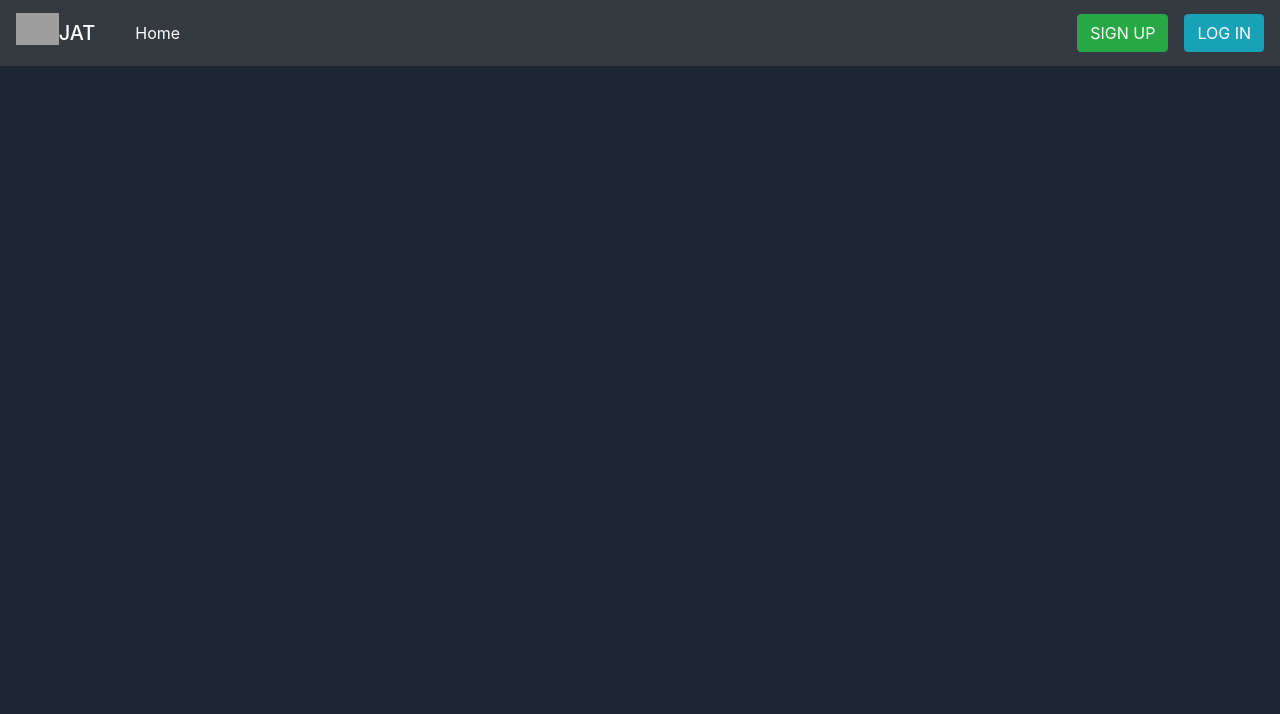
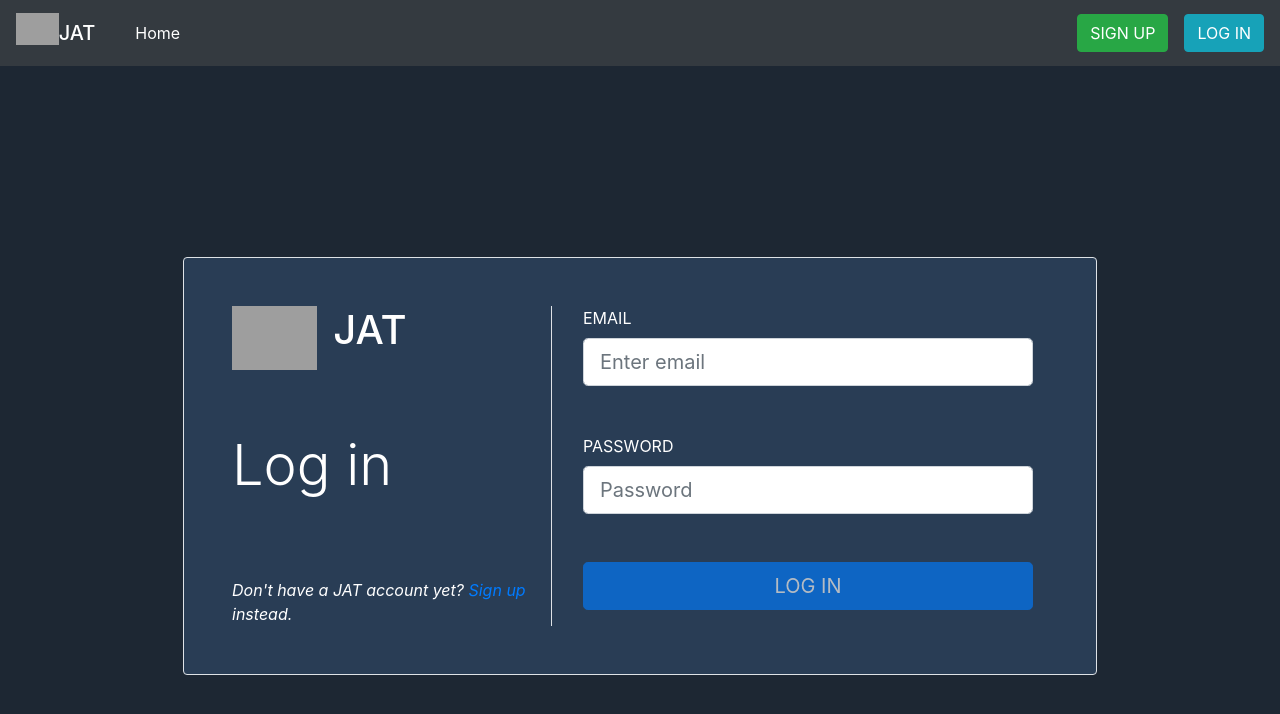
Before and after one commit to l-kimleng/jat-frontend, an Angular app: page /login in a window 1280 px wide. Before the commit this address led to /. Shown: the top 714 px of the page. Built offline with nearby package versions, Linux system fonts and the light colour scheme; grey boxes are pictures that could not be loaded.

Commit message:
add login form

```diff
--- a/src/app/auth/auth.service.ts
+++ b/src/app/auth/auth.service.ts
@@ -19,4 +19,15 @@ export class AuthService {
             observe: 'response'
         });
     }
+
+    login(user: User) {
+        return this._http.post(`${environment.apiUrl}/api/login`, {
+            email: user.email,
+            password: user.password
+        },
+        {
+            headers: new HttpHeaders().set('Content-Type', 'application/json'),
+            observe: 'response'
+        });
+    }
 }
--- /dev/null
+++ b/src/app/auth/sign-in/sign-in.component.html
@@ -0,0 +1,51 @@
+<section class="container">
+    <div class="fixed-bottom">
+        <div class="alert" [ngClass]="{
+            'alert-primary': success,
+            'alert-danger': !success
+        }"
+            role="alert" *ngIf="isDisplayMessage"> {{message}}
+        </div>
+    </div>
+    <div class="row border rounded p-5">
+        <div class="col flex-container border-right">
+            <div class="row">
+                <img src="../assets/logo.svg" class="d-inline-block align-top" height="64" alt="logo">
+                <span class="ml-3 h1">JAT</span>
+            </div>
+            <div class="row">
+                <span class="display-4">Log in</span>
+            </div>
+            <div class="row">
+                <span class="mt-3"> <em>Don't have a JAT account yet?
+                  <a routerLink="/register">Sign up</a> instead.</em>
+                </span>
+            </div>
+        </div>
+        <div class="col container-login-form ml-3">
+            <form class="novalidate" [formGroup]="form" (ngSubmit)="login()">
+                <div class="form-group mb-5">
+                    <label for="inputEmail" class="text-uppercase">Email</label>
+                    <input type="email" [(ngModel)]="user.email" name="email" class="form-control form-control-lg"
+                    id="inputEmail" aria-describedby="emailHelp" formControlName="email" placeholder="Enter email">
+                    <div *ngIf="email.invalid && (email.dirty || email.touched)" class="message-alert">
+                        <span *ngIf="email.errors.required">Email is required.</span>
+                        <span *ngIf="email.errors.pattern">Incorrect email</span>
+                    </div>
+                </div>
+                <div class="form-group mb-5">
+                    <label for="inputPassword" class="text-uppercase">Password</label>
+                    <input type="password" class="form-control form-control-lg" [(ngModel)]="user.password"
+                        name="password" id="inputPassword" formControlName="password" placeholder="Password" required minlength="5">
+                    <div *ngIf="password.invalid && (password.dirty || password.touched)" class="message-alert">
+                        <span *ngIf="password.errors.required">Password is required.</span>
+                        <span *ngIf="password.errors.minlength">Password must be at least 5 characters long.</span>
+                    </div>
+                </div>
+                <button class="btn btn-primary btn-lg btn-block text-uppercase"
+                    [disabled] = "form.invalid"
+                    type="submit">Log in</button>
+            </form>
+        </div>
+    </div>
+</section>
--- /dev/null
+++ b/src/app/auth/sign-in/sign-in.component.scss
@@ -0,0 +1,28 @@
+
+.container{
+    display: flex;
+    justify-content: center;
+    align-items: center;
+    height: 50rem;
+    color: white;
+
+    &-login-form {
+      min-width: 30rem;
+    }
+
+    & .row {
+      background-color: rgb(41, 61, 85);
+    }
+}
+
+.flex-container {
+    display: flex;
+    flex-direction: column;
+    justify-content: space-between;
+    width: 20rem;
+    min-height: 20rem;
+}
+
+.message-alert {
+  color: rgb(255, 81, 0);
+}
--- /dev/null
+++ b/src/app/auth/sign-in/sign-in.component.ts
@@ -0,0 +1,65 @@
+import { Component, OnInit } from '@angular/core';
+import { User } from '../../models/user';
+import { AuthService } from '../auth.service';
+import { FormGroup, FormControl, Validators } from '@angular/forms';
+import { UserValidators } from '../../commons/validators/userValidators';
+
+@Component({
+  selector: 'app-sign-in',
+  templateUrl: './sign-in.component.html',
+  styleUrls: ['./sign-in.component.scss']
+})
+export class SignInComponent implements OnInit {
+  user: User;
+  form: FormGroup;
+  isDisplayMessage: Boolean;
+  message: String;
+  success: Boolean;
+
+  constructor(private _authService: AuthService) { }
+
+  ngOnInit() {
+    this.user = {
+      email: "",
+      name: "",
+      password: "",
+      confirmPassword: ""
+    };
+
+    this.form = new FormGroup({
+      email: new FormControl("", [
+        Validators.required,
+        Validators.pattern('^[a-zA-Z0-9_.+-]+@[a-zA-Z0-9-]+.[a-zA-Z0-9-.]+$')
+      ]),
+      password: new FormControl('', [Validators.required, Validators.minLength(5)]),
+    });
+  }
+
+  login() {
+    this._authService.login(this.user)
+      .subscribe(res => {
+        localStorage.setItem("jat-token", res.headers.get('x-auth-token'));
+        // TO DO redirect to main app
+      }, error => {
+          this.displayMessage({isSuccess: false, msg: error.message});
+      });
+  }
+
+  displayMessage(option: any) {
+    this.isDisplayMessage = true;
+    this.success = option.isSuccess;
+    this.message = option.msg;
+    setTimeout(() => {
+      this.isDisplayMessage = false;
+      this.message = "";
+    }, 5000);
+  }
+
+  get password() {
+    return this.form.get('password');
+  }
+
+  get email() {
+    return this.form.get('email');
+  }
+}
--- a/src/app/auth/sign-up/sign-up.component.html
+++ b/src/app/auth/sign-up/sign-up.component.html
@@ -15,11 +15,12 @@
             </div>
             <div class="row">
                 <span class="display-4">Create your <br/> account</span>
-                <span class="mt-3"> <em>Already have an account with us? <a href="#">Log in</a> instead.</em></span>
+                <span class="mt-3"> <em>Already have an account with us? <a routerLink="/login">Log in</a> instead.</em></span>
             </div>
             <div class="row">
                 Sign up for a free account to
-                create fully managed your job applied. No credit card required.</div>
+                create fully managed your job applied. No credit card required.
+            </div>
         </div>
         <div class="col container-login-form ml-3">
             <form class="novalidate" [formGroup]="form" (ngSubmit)="createAccount()">
--- a/src/app/navbar.component.html
+++ b/src/app/navbar.component.html
@@ -15,7 +15,7 @@
       </ul>
       <div class="float-sm-right my-2 my-lg-0">
         <span routerLink="/register" class="btn btn-success my-2 mr-3 my-sm-0 text-uppercase" >Sign Up</span>
-        <span class="btn btn-info my-2 my-sm-0 text-uppercase" >Log in</span>
+        <span routerLink="/login" class="btn btn-info my-2 my-sm-0 text-uppercase" >Log in</span>
       </div>
     </div>
   </nav>
```
Also changed, not shown: src/app/app.module.ts (+6 -3 lines).
